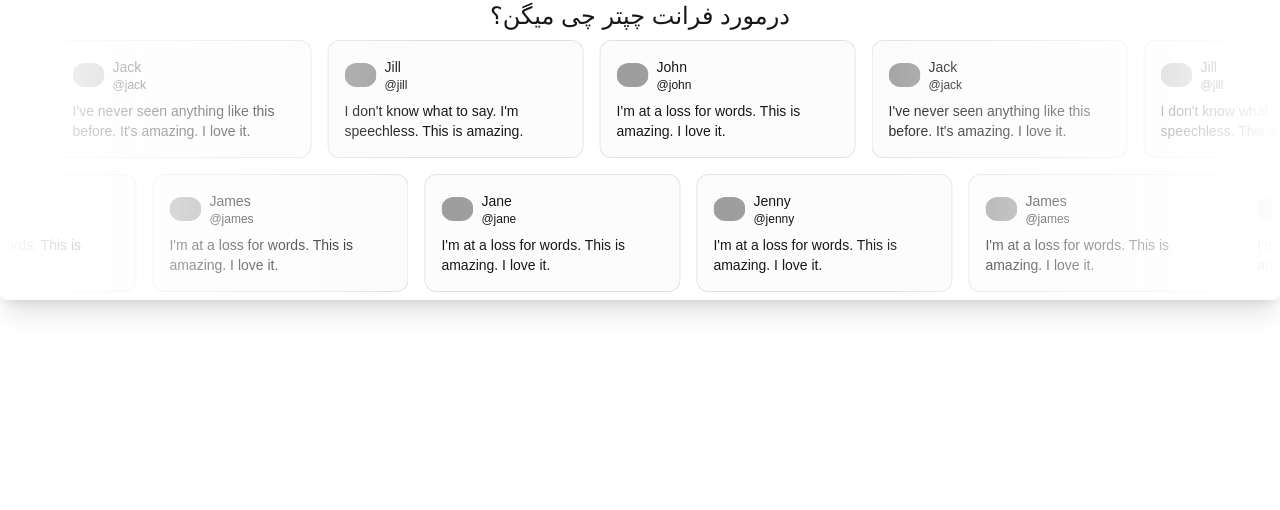
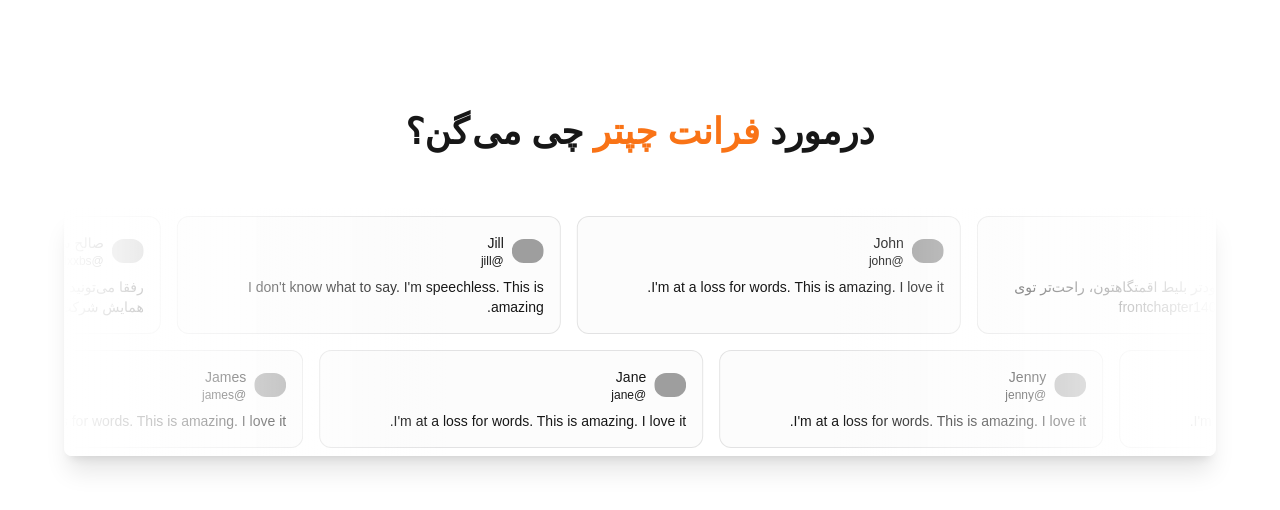
Before and after one commit to frontChapter/NextJS, a Next.js app: page / in a window 1280 px wide. Shown: the top 510 px of the page. Built offline with nearby package versions, Linux system fonts and the light colour scheme; grey boxes are pictures that could not be loaded.

Commit message:
feat: Add tweetsData file for dynamic tweets

```diff
--- a/src/components/Marquee/tweet-card.tsx
+++ b/src/components/Marquee/tweet-card.tsx
@@ -13,8 +13,9 @@ const TweetCard = ({
 }) => {
   return (
     <figure
+      dir="rtl"
       className={cn(
-        "relative w-64 cursor-pointer overflow-hidden rounded-xl border p-4",
+        "relative w-96 cursor-pointer overflow-hidden rounded-xl border p-4",
         // light styles
         "border-gray-950/[.1] bg-gray-950/[.01] hover:bg-gray-950/[.05]",
         // dark styles
--- a/src/components/Marquee/tweet-section.tsx
+++ b/src/components/Marquee/tweet-section.tsx
@@ -1,53 +1,16 @@
 import { Marquee } from "./marquee";
 import TweetCard from "./tweet-card";
-
-const reviews = [
-  {
-    name: "Jack",
-    username: "@jack",
-    body: "I've never seen anything like this before. It's amazing. I love it.",
-    img: "https://avatar.vercel.sh/jack",
-  },
-  {
-    name: "Jill",
-    username: "@jill",
-    body: "I don't know what to say. I'm speechless. This is amazing.",
-    img: "https://avatar.vercel.sh/jill",
-  },
-  {
-    name: "John",
-    username: "@john",
-    body: "I'm at a loss for words. This is amazing. I love it.",
-    img: "https://avatar.vercel.sh/john",
-  },
-  {
-    name: "Jane",
-    username: "@jane",
-    body: "I'm at a loss for words. This is amazing. I love it.",
-    img: "https://avatar.vercel.sh/jane",
-  },
-  {
-    name: "Jenny",
-    username: "@jenny",
-    body: "I'm at a loss for words. This is amazing. I love it.",
-    img: "https://avatar.vercel.sh/jenny",
-  },
-  {
-    name: "James",
-    username: "@james",
-    body: "I'm at a loss for words. This is amazing. I love it.",
-    img: "https://avatar.vercel.sh/james",
-  },
-];
+import { tweetsData } from "@/data/tweets";
 
 const TweetSection = () => {
-  const firstRow = reviews.slice(0, reviews.length / 2);
-  const secondRow = reviews.slice(reviews.length / 2);
+  const firstRow = tweetsData.slice(0, tweetsData.length / 2);
+  const secondRow = tweetsData.slice(tweetsData.length / 2);
 
   return (
-    <div>
-      <h2 className="text-center text-2xl">
-        درمورد <span>فرانت چپتر</span> چی میگن؟
+    <div className="container mx-auto max-w-6xl">
+      <h2 className="mb-14 mt-28 text-center text-4xl font-bold">
+        درمورد <span className="text-orange-500">فرانت چپتر</span> چی
+        می&#8202;گن؟
       </h2>
       <div className="relative flex w-full flex-col items-center justify-center overflow-hidden rounded-lg bg-background md:shadow-xl">
         <Marquee reverse pauseOnHover className="[--duration:20s]">
--- /dev/null
+++ b/src/data/tweets.ts
@@ -0,0 +1,38 @@
+export const tweetsData = [
+  {
+    name: "صالح شجاعی",
+    username: "@felxxbs",
+    body: "رفقا می‌تونید با رزرو زودتر بلیط اقمتگاهتون، راحت‌تر توی همایش شرکت کنید#frontchapter1402",
+    img: "https://avatar.vercel.sh/jack",
+  },
+  {
+    name: "Jill",
+    username: "@jill",
+    body: "I don't know what to say. I'm speechless. This is amazing.",
+    img: "https://avatar.vercel.sh/jill",
+  },
+  {
+    name: "John",
+    username: "@john",
+    body: "I'm at a loss for words. This is amazing. I love it.",
+    img: "https://avatar.vercel.sh/john",
+  },
+  {
+    name: "Jane",
+    username: "@jane",
+    body: "I'm at a loss for words. This is amazing. I love it.",
+    img: "https://avatar.vercel.sh/jane",
+  },
+  {
+    name: "Jenny",
+    username: "@jenny",
+    body: "I'm at a loss for words. This is amazing. I love it.",
+    img: "https://avatar.vercel.sh/jenny",
+  },
+  {
+    name: "James",
+    username: "@james",
+    body: "I'm at a loss for words. This is amazing. I love it.",
+    img: "https://avatar.vercel.sh/james",
+  },
+];
```
